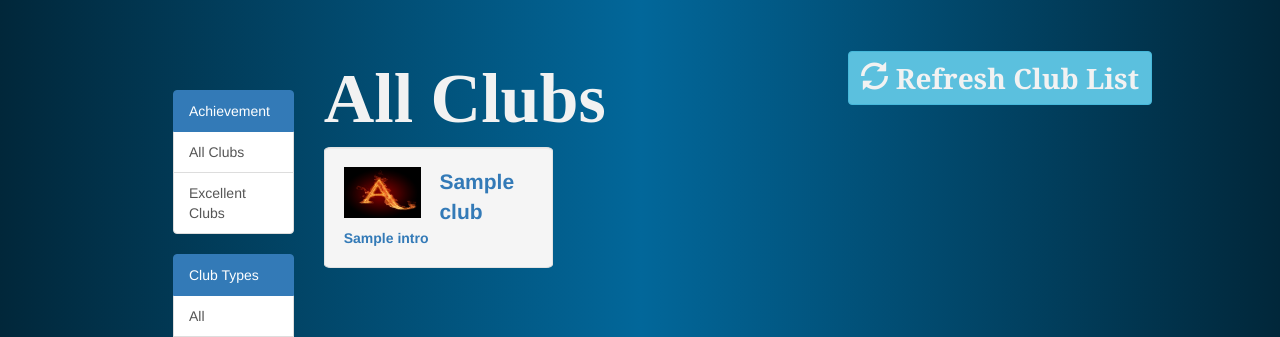
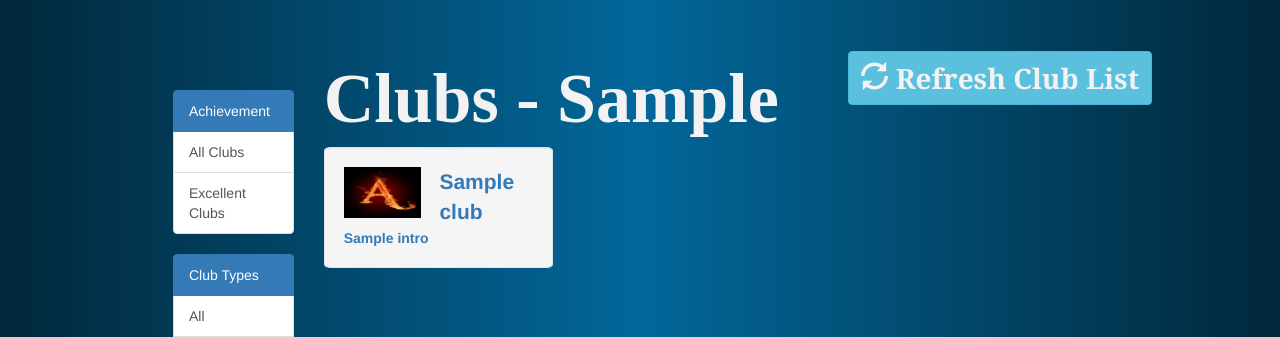
Before and after one commit to SHSIDers/oclubs, a Flask app: template oclubs/templates/clublist.html in a window 1280 px wide. Shown: the part 83-420 px from the top of the page. Run offline with Flask 2, Linux system fonts and the light colour scheme; the template is opened without the code that fills it: most values are stand-ins (such as "Sample title", 1, 10 or a date in 2020); data that the repository does not hold is empty; parts of the project's set-up code (start-up, migrations or seed data) failed here and were passed over; some libraries are stand-ins or nearby versions.

Commit message:
clublist.html: title modified

```diff
--- a/oclubs/templates/clublist.html
+++ b/oclubs/templates/clublist.html
@@ -26,7 +26,7 @@
     <!-- Main Content -->
     <div class="col-sm-10" style="padding-right:50px">
         <div class="col-sm-8" style="padding-left:0">
-            <h1 class="title">All Clubs</h1>
+            <h1 class="title">Clubs - {{ club_type.capitalize() }}</h1>
         </div>
         <div class="col-sm-4">
             <button class="btn btn-info refresh" style="font-family:'Georgia'; font-weight:bold; color:#f2f2f2; font-size: 200%; margin-top:5%"><span class="glyphicon glyphicon-refresh"></span>&nbsp;Refresh Club List</button>
```
